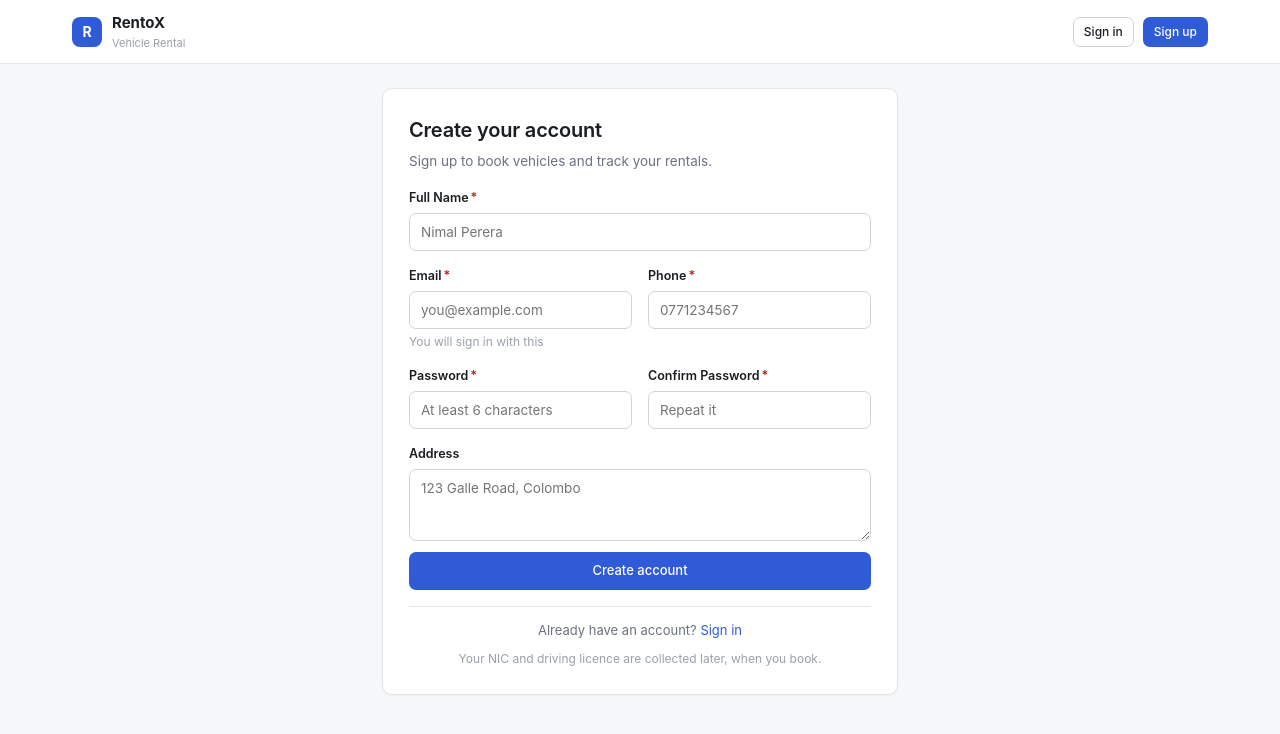
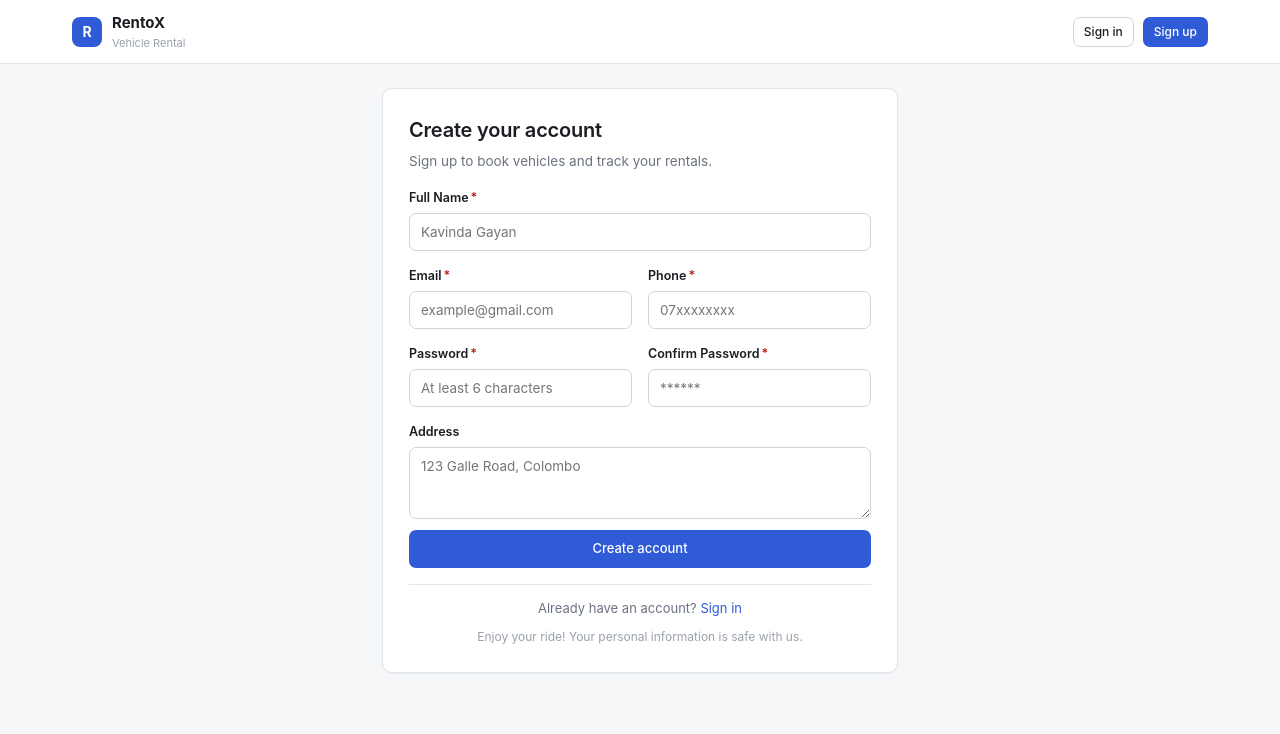
Before and after one commit to Thasindu-R/RentoX, a React (Vite) app in the folder frontend/: page /signup in a window 1280 px wide. Shown: the top 734 px of the page. Built offline with nearby package versions, Linux system fonts and the light colour scheme.

Commit message:
Sign up form updated

```diff
--- a/frontend/src/pages/public/Signup.jsx
+++ b/frontend/src/pages/public/Signup.jsx
@@ -71,17 +71,16 @@ export default function Signup({ onLogin, customer }) {
         <form onSubmit={submit}>
           <div className="form-grid">
             <FormField label="Full Name" name="fullName" value={form.fullName} onChange={change}
-                       required error={fieldErrors.fullName} placeholder="Nimal Perera" full />
+                       required error={fieldErrors.fullName} placeholder="Kavinda Gayan" full />
             <FormField label="Email" name="email" type="email" value={form.email} onChange={change}
-                       required error={fieldErrors.email} placeholder="you@example.com"
-                       hint="You will sign in with this" />
+                       required error={fieldErrors.email} placeholder="example@gmail.com" />
             <FormField label="Phone" name="phone" value={form.phone} onChange={change}
-                       required error={fieldErrors.phone} placeholder="0771234567" />
+                       required error={fieldErrors.phone} placeholder="07xxxxxxxx" />
             <FormField label="Password" name="password" type="password" value={form.password}
                        onChange={change} required error={fieldErrors.password}
                        placeholder="At least 6 characters" />
             <FormField label="Confirm Password" name="confirm" type="password" value={form.confirm}
-                       onChange={change} required error={fieldErrors.confirm} placeholder="Repeat it" />
+                       onChange={change} required error={fieldErrors.confirm} placeholder="******" />
             <FormField label="Address" name="address" as="textarea" value={form.address}
                        onChange={change} error={fieldErrors.address}
                        placeholder="123 Galle Road, Colombo" full />
@@ -97,7 +96,7 @@ export default function Signup({ onLogin, customer }) {
           Already have an account? <Link to="/login" state={location.state}>Sign in</Link>
         </div>
         <div className="field-hint" style={{ textAlign: 'center', marginTop: 10 }}>
-          Your NIC and driving licence are collected later, when you book.
+          Enjoy your ride! Your personal information is safe with us.
         </div>
       </div>
     </div>
```
